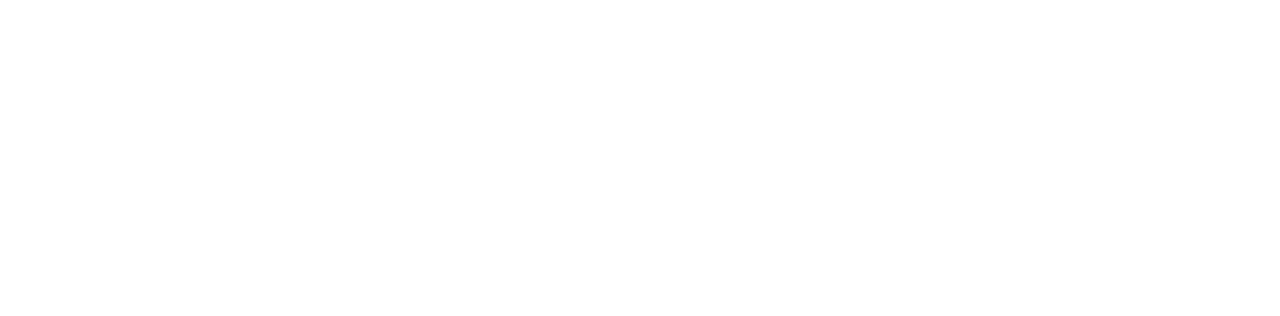
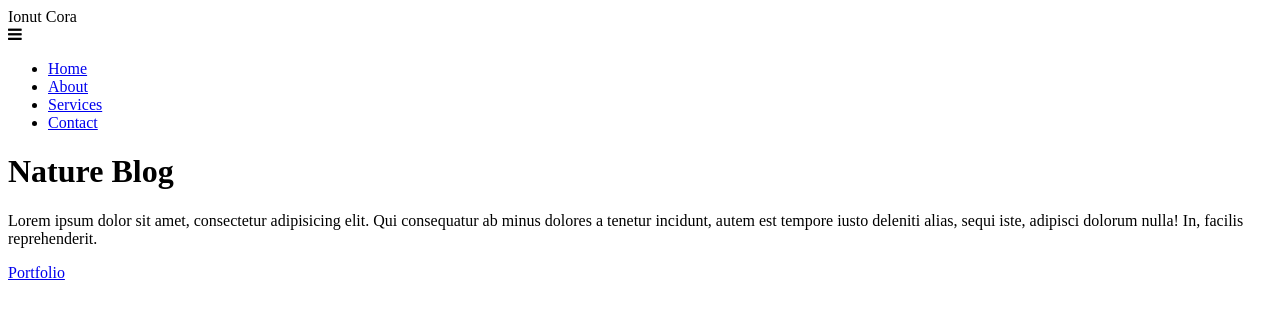
Before and after one commit to ionutcora-webdevelopment/transparent-navigation-bar, a plain HTML site: page index.html in a window 1280 px wide. Drawn offline with Linux system fonts and the light colour scheme.

Commit message:
html code add

```diff
--- a/index.html
+++ b/index.html
@@ -14,6 +14,34 @@
     </head>
     <body>
 
+        <nav>
+            <label class="logo">Ionut Cora</label>
+            <div class="toggle-btn">
+                <i class="fa fa-bars" id="menu-btn-toggle"></i>
+            </div>
+
+            <ul>
+                <li>
+                    <a href="#">Home</a>
+                </li>
+                <li>
+                    <a href="#">About</a>
+                </li>
+                <li>
+                    <a href="#">Services</a>
+                </li>
+                <li>
+                    <a href="#">Contact</a>
+                </li>
+            </ul>
+        </nav>
+
+        <header>
+            <h1>Nature Blog</h1>
+            <p>Lorem ipsum dolor sit amet, consectetur adipisicing elit. Qui consequatur ab minus dolores a tenetur incidunt, autem est tempore iusto deleniti alias, sequi iste, adipisci dolorum nulla! In, facilis reprehenderit.</p>
+            <a href="#">Portfolio</a>
+        </header>
+
         <script src="script.js" async defer></script>
     </body>
 </html>
```
